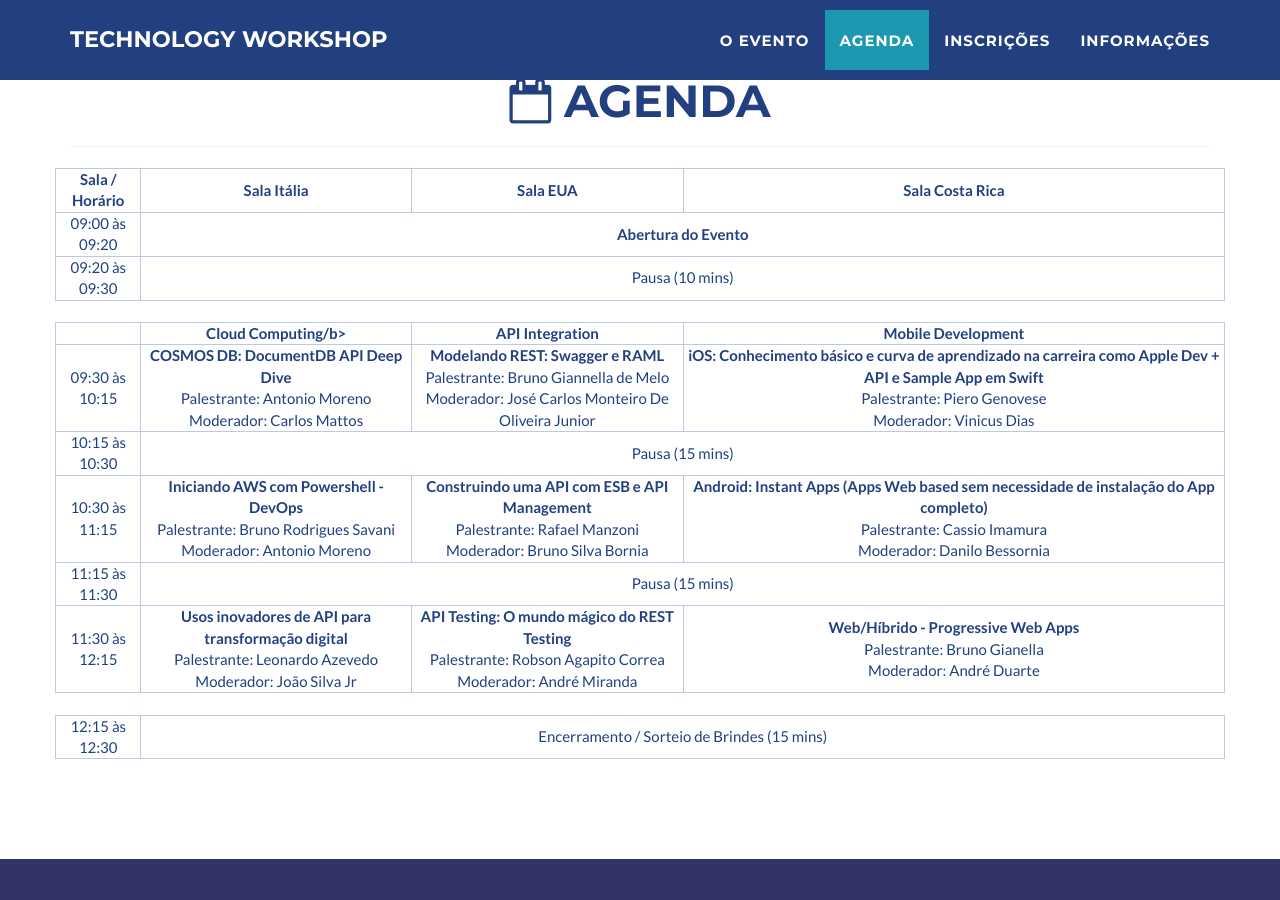
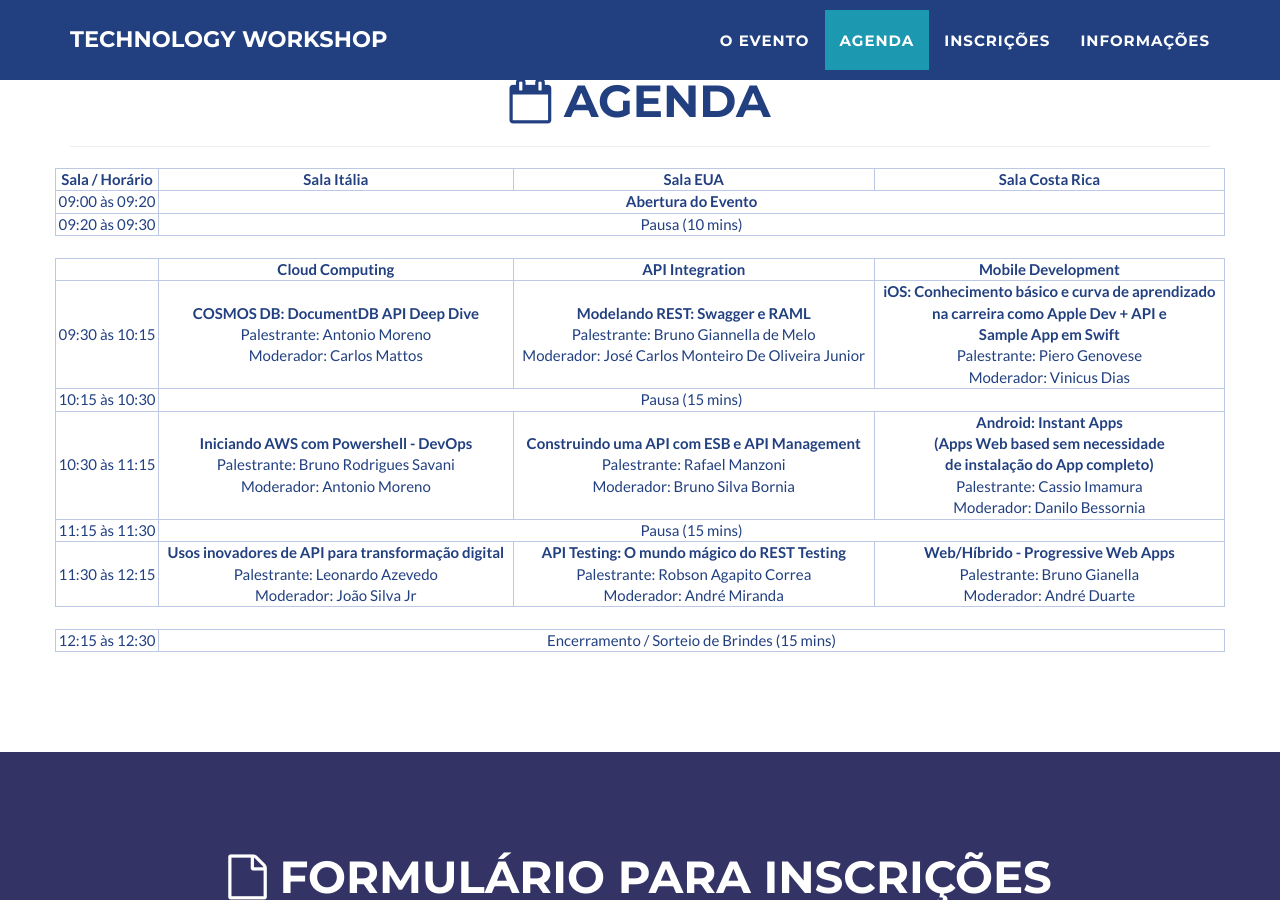
Before and after one commit to gft-technical-practices/2017-workshop-dev-bigdata, a Jekyll site: the page built from index.html, in a window 1280 px wide and 900 px high, scrolled down 1616 px. Built offline with Jekyll 4.4.1, drawn with Linux system fonts in a browser that asks for light colours.

Commit message:
Update agenda.html

```diff
--- a/_includes/agenda.html
+++ b/_includes/agenda.html
@@ -39,7 +39,7 @@
 
 		<tr>
 			<td></td>
-			<td align="center"><b>Cloud Computing/b></td>
+			<td align="center"><b>Cloud Computing</b></td>
 			<td align="center"><b>API Integration</b></td>
 			<td align="center"><b>Mobile Development</b></td>
 		</tr>
@@ -58,7 +58,9 @@
 				<br/>Moderador: José Carlos Monteiro De Oliveira Junior
 			</td>
 			<td align="center">
-				<b>iOS: Conhecimento básico e curva de aprendizado na carreira como Apple Dev + API e Sample App em Swift</b>
+				<b>iOS: Conhecimento básico e curva de aprendizado<br/>
+					na carreira como Apple Dev + API e<br/>
+					Sample App em Swift</b>
 				<br/>Palestrante: Piero Genovese
 				<br/>Moderador: Vinicus Dias
 			</td>
@@ -82,7 +84,7 @@
 				<br/>Moderador: Bruno Silva Bornia
 			</td>
 			<td align="center">
-				<b>Android: Instant Apps (Apps Web based sem necessidade de instalação do App completo)</b>
+				<b>Android: Instant Apps<br/>(Apps Web based sem necessidade<br/>de instalação do App completo)</b>
 				<br/>Palestrante: Cassio Imamura
 				<br/>Moderador:  Danilo Bessornia
 			</td>
```
